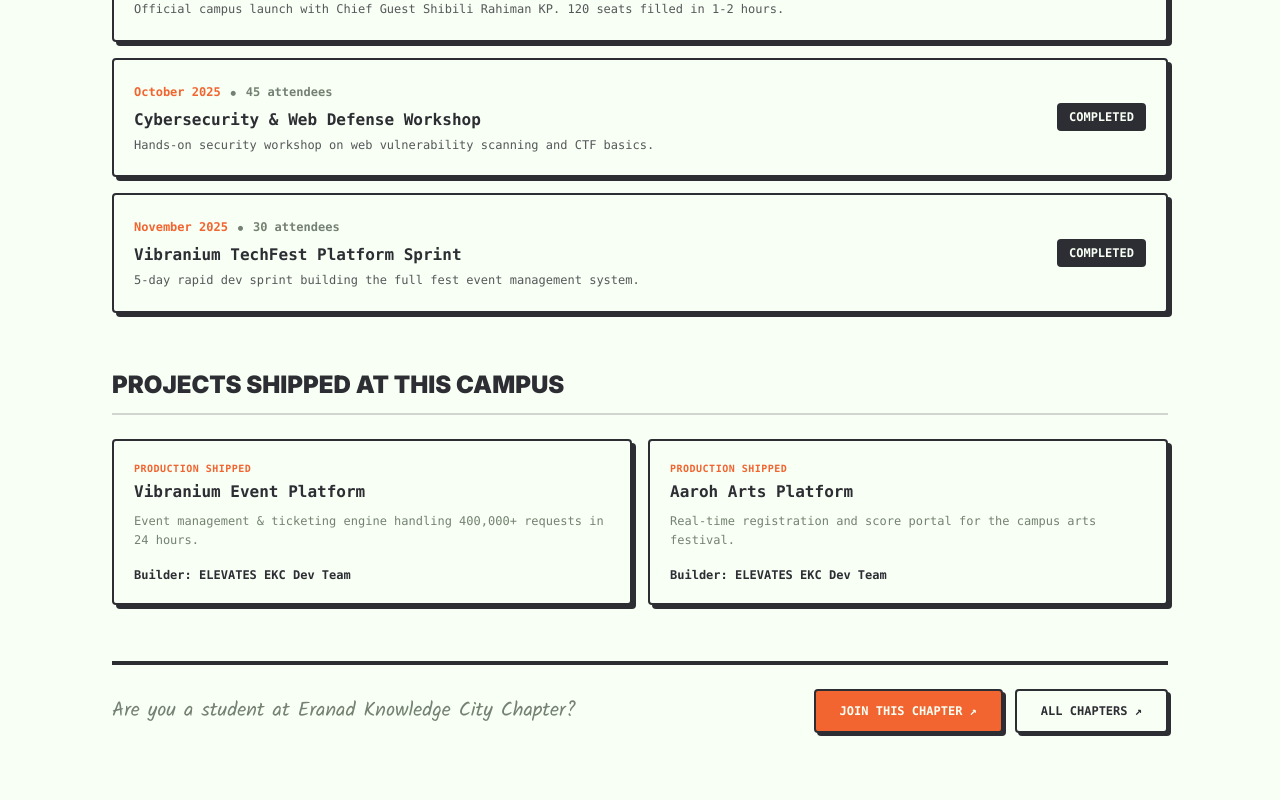
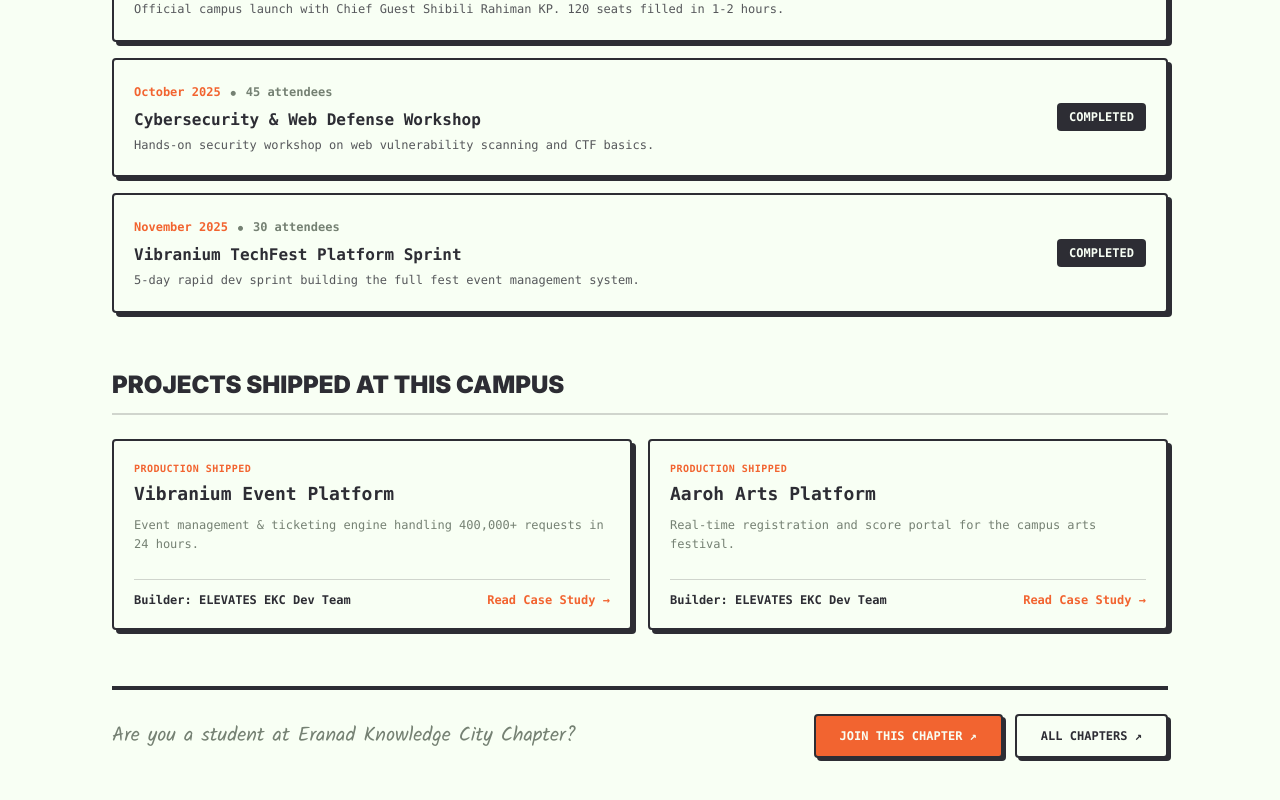
Before and after one commit to Elevates-Foundation/Elevates-web, a Next.js app: page /chapters/eranad-knowledge-city in a window 1280 px wide. Shown: the part 1495-2295 px from the top of the page. Built offline with nearby package versions, Linux system fonts and the light colour scheme.

Commit message:
feat(chapters): wire Chapter 01 EKC projects to case study pages with interactive cards

```diff
--- a/src/app/chapters/[slug]/page.tsx
+++ b/src/app/chapters/[slug]/page.tsx
@@ -215,18 +215,37 @@ export default async function ChapterDetailPage({ params }: Props) {
           PROJECTS SHIPPED AT THIS CAMPUS
         </h2>
         <div className="grid grid-cols-1 md:grid-cols-2 gap-4">
-          {chapter.projects.map((proj, i) => (
-            <div key={i} className="bg-paper p-5 border-2 border-graphite rounded-sm shadow-[4px_4px_0px_0px_rgba(45,45,52,1)]">
+          {chapter.projects.map((proj, i) => {
+            const projectUrl = proj.url || (proj.slug ? `/projects/${proj.slug}` : "/projects");
+            return (
+              <Link
+                key={i}
+                href={projectUrl}
+                className="group bg-paper p-5 border-2 border-graphite rounded-sm shadow-[4px_4px_0px_0px_rgba(45,45,52,1)] hover:border-flame hover:shadow-[6px_6px_0px_0px_rgba(242,100,48,1)] transition-all flex flex-col justify-between"
+              >
+                <div>
                   <span className="font-mono text-[10px] font-bold text-flame uppercase tracking-wider block mb-1">
                     PRODUCTION SHIPPED
                   </span>
-              <h3 className="font-mono font-bold text-base text-graphite mb-2">{proj.title}</h3>
-              <p className="font-mono text-xs text-olive mb-4 leading-relaxed">{proj.description}</p>
-              <span className="font-mono text-xs font-bold text-graphite block">
+                  <h3 className="font-mono font-bold text-base md:text-lg text-graphite group-hover:text-flame transition-colors mb-2">
+                    {proj.title}
+                  </h3>
+                  <p className="font-mono text-xs text-olive mb-4 leading-relaxed">
+                    {proj.description}
+                  </p>
+                </div>
+
+                <div className="flex items-center justify-between border-t border-graphite/20 pt-3 mt-2">
+                  <span className="font-mono text-xs font-bold text-graphite">
                     Builder: {proj.builder}
                   </span>
+                  <span className="font-mono font-bold text-xs text-flame group-hover:translate-x-0.5 transition-transform">
+                    Read Case Study →
+                  </span>
                 </div>
-          ))}
+              </Link>
+            );
+          })}
         </div>
       </section>
 
--- a/src/data/chapters/eranad-knowledge-city.ts
+++ b/src/data/chapters/eranad-knowledge-city.ts
@@ -46,11 +46,15 @@ export const eranadKnowledgeCityChapter: Chapter = {
   ],
   projects: [
     {
+      slug: "vibranium-event-platform",
+      url: "/projects/vibranium-event-platform",
       title: "Vibranium Event Platform",
       description: "Event management & ticketing engine handling 400,000+ requests in 24 hours.",
       builder: "ELEVATES EKC Dev Team",
     },
     {
+      slug: "aaroh-arts-platform",
+      url: "/projects/aaroh-arts-platform",
       title: "Aaroh Arts Platform",
       description: "Real-time registration and score portal for the campus arts festival.",
       builder: "ELEVATES EKC Dev Team",
--- a/src/data/chapters/index.ts
+++ b/src/data/chapters/index.ts
@@ -16,6 +16,7 @@ export interface ChapterEvent {
 }
 
 export interface ChapterProject {
+  slug?: string;
   title: string;
   description: string;
   url?: string;
```
Lines whose indentation alone changed are shown as unchanged.
